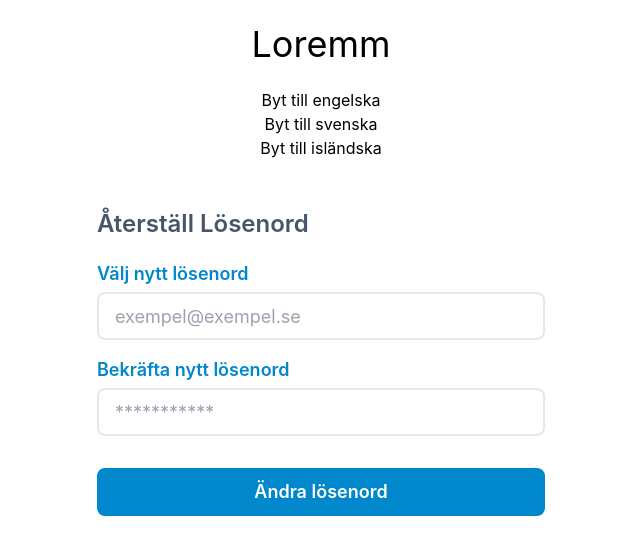
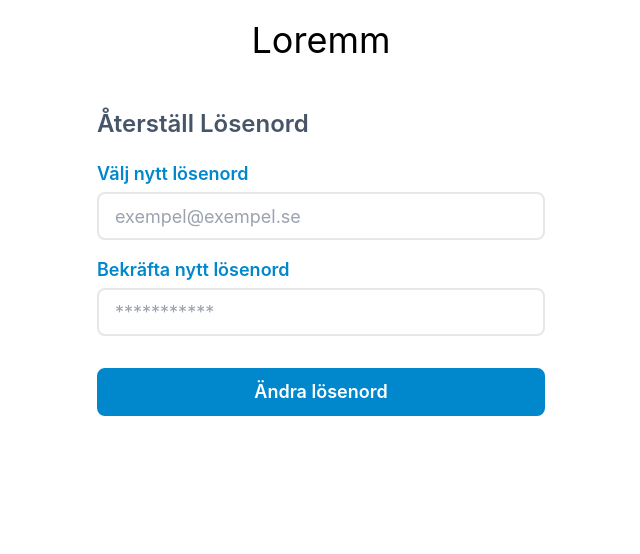
Before and after one commit to hannesdottir/my-app, a React (Create React App) app: page / in a window 1280 px wide. Shown: the top 554 px of the page, without its empty margins (319-959 px from the left). Built offline with nearby package versions, Linux system fonts and the light colour scheme.

Commit message:
add flags to language buttons

```diff
--- a/package.json
+++ b/package.json
@@ -14,6 +14,7 @@
     "i18next": "^23.14.0",
     "i18next-http-backend": "^2.6.1",
     "react": "^18.3.1",
+    "react-country-flag": "^3.1.0",
     "react-dom": "^18.3.1",
     "react-i18next": "^15.0.1",
     "react-scripts": "5.0.1",
--- a/src/App.tsx
+++ b/src/App.tsx
@@ -2,7 +2,8 @@ import React, { useState } from 'react';
 import i18next from 'i18next';
 import './config';
 import { useTranslation, initReactI18next  } from 'react-i18next';
-import HomepageHeroImage from './components/HomepageHeroImage'
+import Navbar from './components/Navbar'
+import ChangeLanguage from './components/ChangeLanguage'
 import ResetPassword from './components/ResetPassword'
 
 function App() {
@@ -18,8 +19,9 @@ function App() {
 
   return (
     <div className="flex justify-center items-center flex-col">
-        <HomepageHeroImage/>
-        <ResetPassword handleLanguageChange={handleLanguageChange}/>
+        <ChangeLanguage handleLanguageChange={handleLanguageChange}/>
+        <Navbar/>
+        <ResetPassword />
     </div>
   );
 }
--- /dev/null
+++ b/src/components/ChangeLanguage.tsx
@@ -0,0 +1,20 @@
+import React, { FC } from 'react';
+import ReactCountryFlag from "react-country-flag"
+
+interface ResetPasswordProps {
+  handleLanguageChange: (newLanguage: string) => void;
+}
+
+const ResetPassword: FC<ResetPasswordProps> = ({handleLanguageChange}) => {
+
+
+  return (
+    <div className='flex w-full justify-end mr-14 mt-2'>
+            <button className="m-1.5" onClick={() => handleLanguageChange('en')}><ReactCountryFlag countryCode="GB" svg style={{ width: '2em', height: '2em',}} title="GB"/></button>
+            <button className="m-1.5" onClick={() => handleLanguageChange('sv')}><ReactCountryFlag countryCode="SE" svg style={{ width: '2em', height: '2em',}} title="SE"/></button>
+            <button className="m-1.5" onClick={() => handleLanguageChange('is')}><ReactCountryFlag countryCode="IS" svg style={{ width: '2em', height: '2em',}} title="IS"/></button>
+    </div>
+  );
+};
+
+export default ResetPassword;
--- a/src/components/HomepageHeroImage.tsx
+++ b/src/components/Navbar.tsx
@@ -4,11 +4,10 @@ import React, { FC } from 'react';
 const MyComponent: FC = ({}) => {
 
   return (
-    <div className="flex justify-center items-center py-6">
+    <div className="flex justify-center items-center">
      <h1 className="text-4xl">
         <p className='text-4xl'>Loremm</p>
      </h1>
-
     </div>
   );
 };
--- a/src/components/ResetPassword.tsx
+++ b/src/components/ResetPassword.tsx
@@ -1,23 +1,14 @@
 import React, { FC } from 'react';
 import { useTranslation } from 'react-i18next';
+import ChangeLanguage from "../components/ChangeLanguage"
+import ReactCountryFlag from "react-country-flag"
 
-interface ResetPasswordProps {
-  handleLanguageChange: (newLanguage: string) => void;
-
-}
-
-
-const ResetPassword: FC<ResetPasswordProps> = ({handleLanguageChange}) => {
+const ResetPassword: FC = ({}) => {
 
   const { t } = useTranslation();
 
-  console.log(t('title'));
-
   return (
     <div className='flex justify-center flex-col items-center h-2/3 w-11/12 '>
-      <button onClick={() => handleLanguageChange('en')}>{t('change_to_english_button')}</button>
-      <button onClick={() => handleLanguageChange('sv')}>{t('change_to_swedish_button')}</button>
-      <button onClick={() => handleLanguageChange('is')}>{t('change_to_icelandic_button')}</button>
       <div className='w-11/12 mt-12 md:max-w-md'>
       <h1 className='text-2xl text-slate-600 font-semibold'>{t('title')}</h1>
       <div className='flex justify-center flex-col mt-5'>
--- a/src/config.tsx
+++ b/src/config.tsx
@@ -6,8 +6,8 @@ import icelandic from './locales/is.json';
 
 i18next.use(initReactI18next).init({
     lng: 'sv', // Default language
-    fallbackLng: 'sv', // Default language
-    debug: true, // change to false when done
+    fallbackLng: 'sv',
+    debug: false,
     resources: {
       en: {
         translation: en
--- a/src/locales/sv.json
+++ b/src/locales/sv.json
@@ -1,6 +1,5 @@
 {
     "title": "Återställ Lösenord",
-    "change_to_english_button": "Byt till engelska",
     "change_to_swedish_button": "Byt till svenska",
     "change_to_icelandic_button": "Byt till isländska",
     "choose_password": "Välj nytt lösenord",
```
Also changed, not shown: 1 other file (tests, documents, lock files or other folders).
